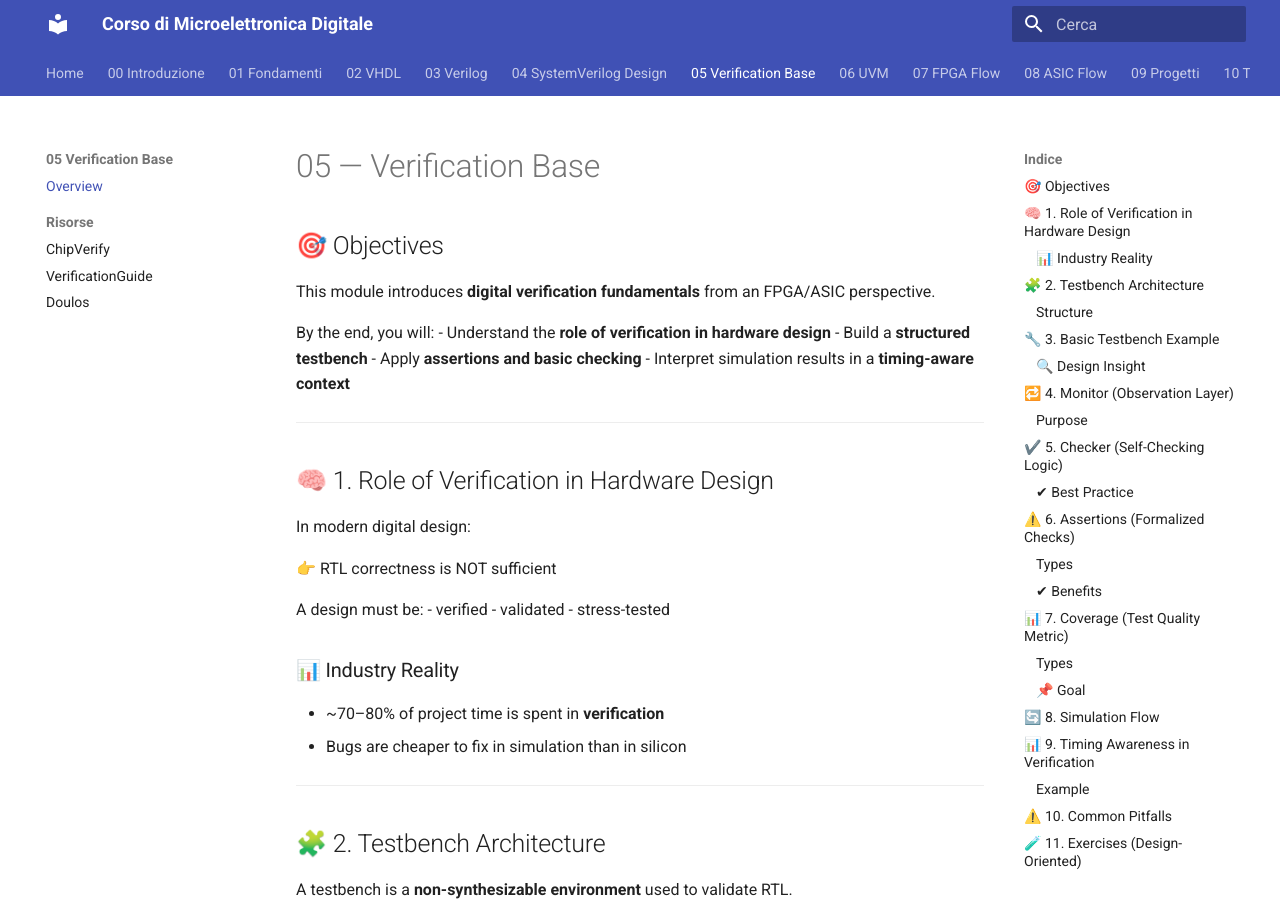
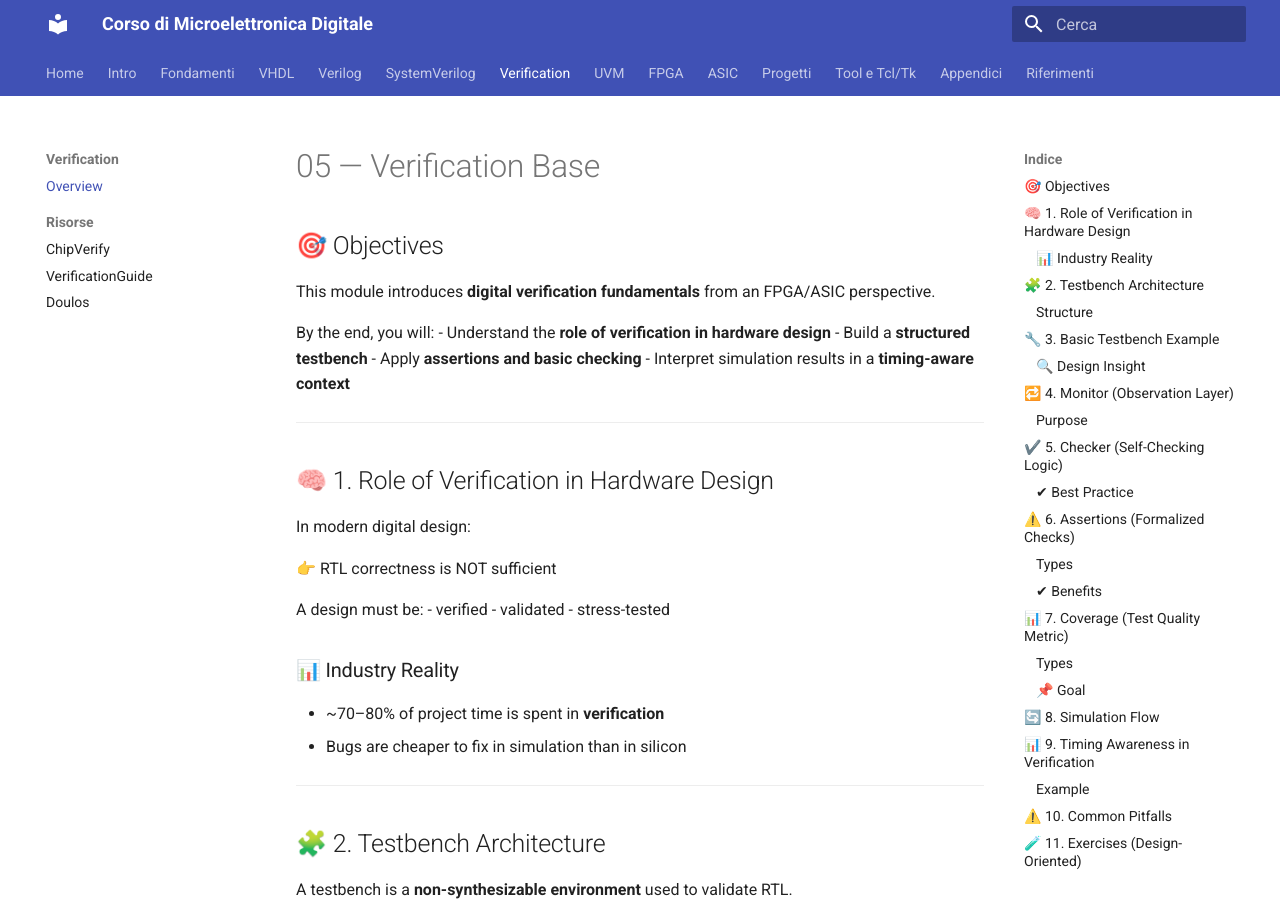
Before and after one commit to gmorimac-droid/corso-microelettronica, an MkDocs documentation site: the page built from docs/05_verification_base.md, in a window 1280 px wide and 900 px high. Built offline with MkDocs 1.6.1 and Material for MkDocs 9.7.7, drawn with Linux system fonts in a browser that asks for light colours; some of the changed text lies outside the part shown.

Commit message:
piccole modifiche

```diff
--- a/mkdocs.yml
+++ b/mkdocs.yml
@@ -37,12 +37,12 @@ markdown_extensions:
 
 nav:
   - Home: index.md
-  - 00 Introduzione: 00_introduzione.md
-  - 01 Fondamenti: 01_fondamenti.md
-  - 02 VHDL:
+  - Intro: 00_introduzione.md
+  - Fondamenti: 01_fondamenti.md
+  - VHDL:
     - Overview: 02_vhdl.md
     - Flusso di progettazione: 02_vhdl_progettazione.md
-  - 03 Verilog:
+  - Verilog:
       - Overview: 03_verilog.md
       - Flowchart: 03_verilog_flow_chart.md
       - Foglio di lavoro:
@@ -58,22 +58,22 @@ nav:
           - I/O Flavors: Libro_Verilog/io_flavors.md
           - A Taste of Simulation: Libro_Verilog/simulation.md
           - The Rest for Reference: Libro_Verilog/reference.md
-  - 04 SystemVerilog Design:
+  - SystemVerilog:
     - Overview: 04_systemverilog_design.md
     - Flowchart: 04_SV_flow_chart.md
-  - 05 Verification Base:
+  - Verification:
     - Overview: 05_verification_base.md
     - Risorse:
         - ChipVerify: https://www.chipverify.com/
         - VerificationGuide: https://verificationguide.com
         - Doulos: https://www.doulos.com/knowhow/
-  - 06 UVM:
+  - UVM:
     - Overview: 06_uvm.md
     - Flowchart: 06_uvm_flow_chart.md
     - Progetto mini CPU:
             - Descrizione: 06_mini_CPU.md
             - Waveform: 06_mini_CPU_waveform.md
-  - 07 FPGA Flow:
+  - FPGA:
     - Overview: 07_fpga_flow.md
     - Flowchart: 07_fpga_flow_chart.md
     - Zynq LED: 07_zynq_ps_axi_led.md
@@ -84,7 +84,7 @@ nav:
         - DMA Interrupt: 07_zynq_dma_interrupt_perf.md
         - X Parameters: 07_zynq_xparameters_guide.md
     - Risorse: https://is.muni.cz/el/1433/jaro2015/PV191/um/The_Zynq_Book_ebook.pdf
-  - 08 ASIC Flow:
+  - ASIC:
     - Overview: 08_asic_flow.md
     - Flowchart: 08_asic_flow_chart.md
     - OpenAsic: 08_openasic.md
@@ -92,10 +92,10 @@ nav:
         - OpenLAN: https://openlane2.readthedocs.io/en/latest/
         - Tutorial: https://github.com/kunalg123/vsdflow
         - CMOS VLSI Design: https://archive.org/details/cmosvlsidesignacircuitsandsystemsperspective_201908
-  - 09 Progetti:
+  - Progetti:
     - Overview: 09_progetti.md
     - Sorgenti: 09_codice.md
-  - 10 Tool e Tcl/Tk:
+  - Tool e Tcl/Tk:
     - Overview: 10_tool_e_tcl.md
     - Progetti: 10_tcl_progetti.md
     - 📚 Risorse:
@@ -113,5 +113,5 @@ nav:
           - ModelSim: https://ww1.microchip.com/downloads/aemDocuments/documents/FPGA/swdocs/modelsim/modelsim_user_2024_2.pdf
     - Flowchart: 10_tcl_flow_chart.md
     - Tool flow: 10_tool_flow.md
-  - 11 Appendici: 11_appendici.md
-  - 12 Riferimenti: 12_riferimenti.md
+  - Appendici: 11_appendici.md
+  - Riferimenti: 12_riferimenti.md
```
Also changed, not shown: docs/05_verification_base.md (+0 -6 lines).
